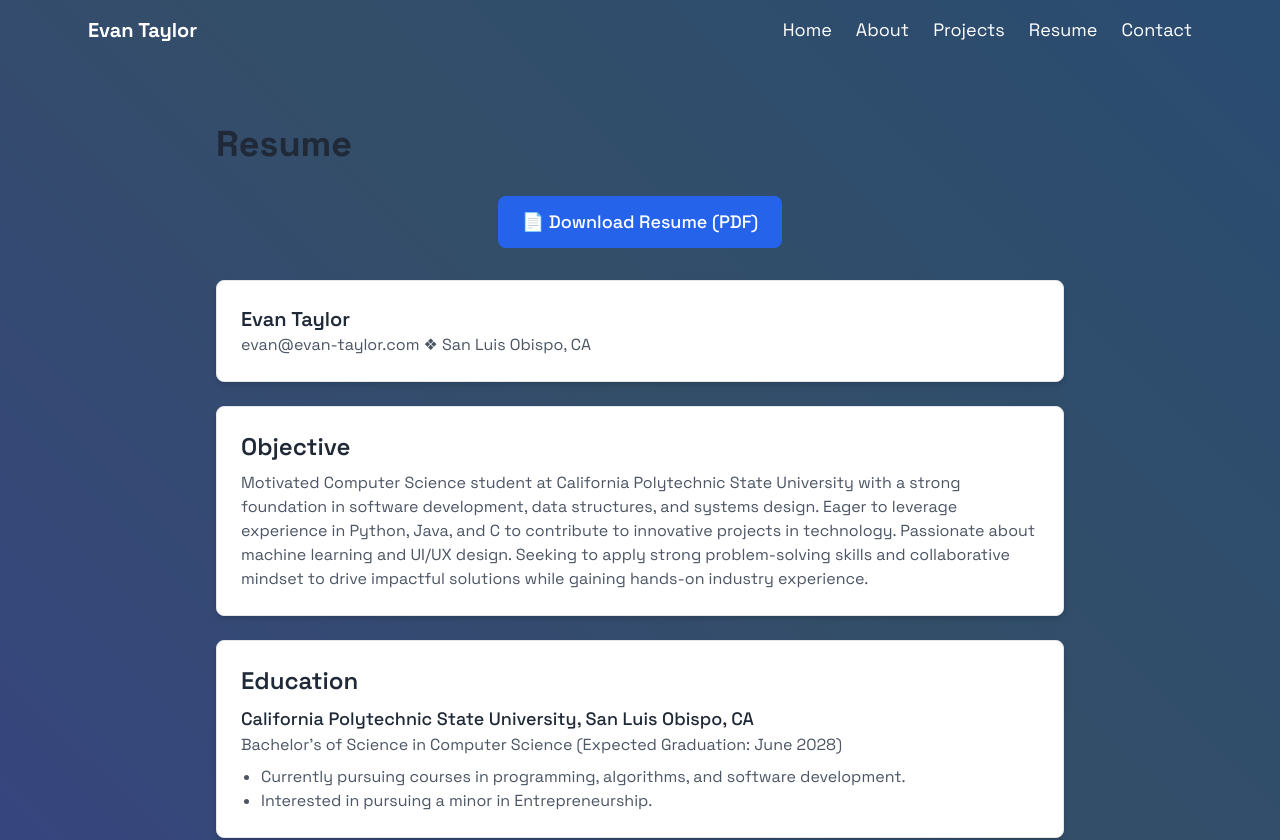
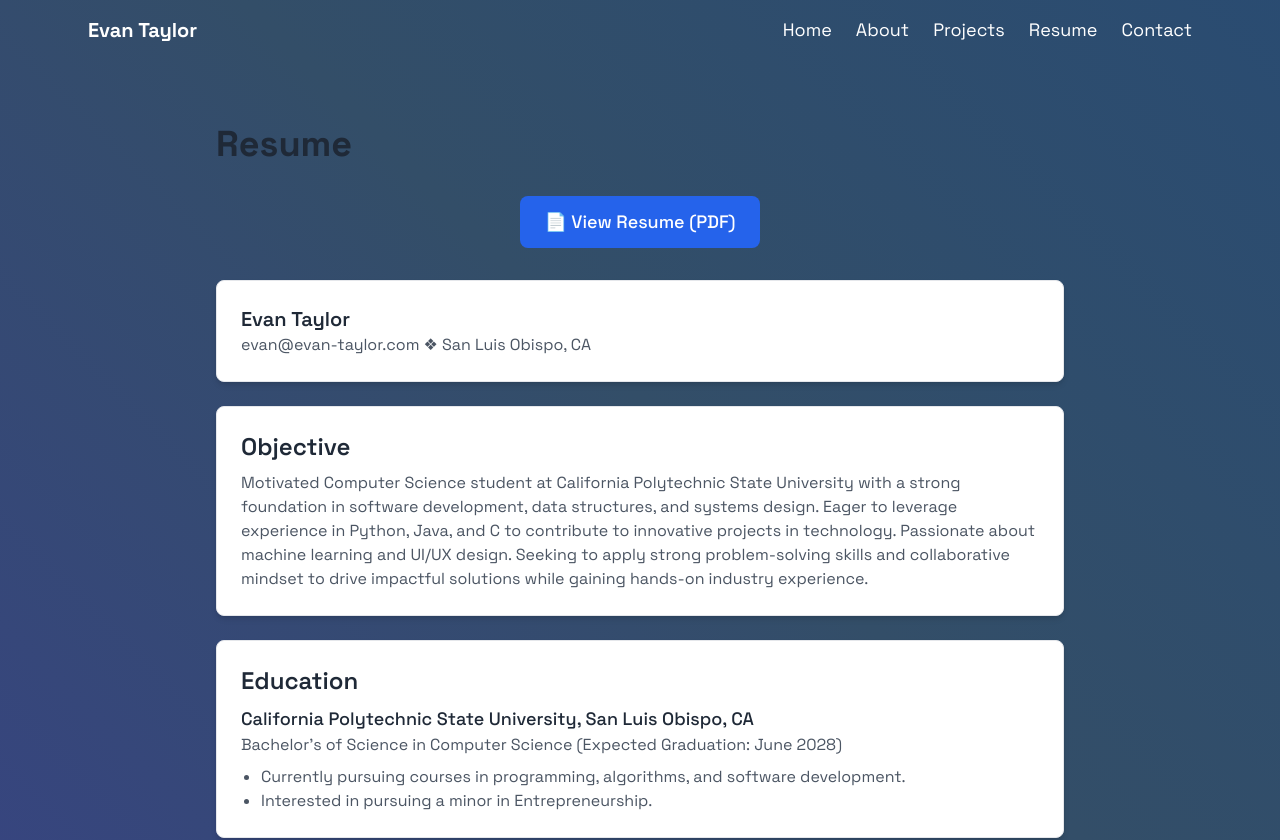
Before and after one commit to evan-taylor/Website, a SvelteKit app: page /resume in a window 1280 px wide. Shown: the top 840 px of the page. Built offline with nearby package versions, Linux system fonts and the light colour scheme.

Commit message:
Update view resume to use local static file

```diff
--- a/src/routes/resume/+page.svelte
+++ b/src/routes/resume/+page.svelte
@@ -7,9 +7,9 @@
 
   <!-- Download Resume Button -->
 <div class="text-center mb-8" in:fade={{ duration: 600 }}>
-  <a href="https://drive.google.com/uc?export=download&id=1NaHmLrhenwQ2aXvu_hex20nGdq6t1Ib0" target="_blank" rel="noopener noreferrer"
+  <a href="/Evan-Taylor-Resume.pdf" target="_blank" rel="noopener noreferrer"
     class="bg-blue-600 text-white px-6 py-3 rounded-lg text-lg font-medium hover:bg-blue-700 transition inline-block">
-    📄 Download Resume (PDF)
+    📄 View Resume (PDF)
   </a>
 </div>
 
```
